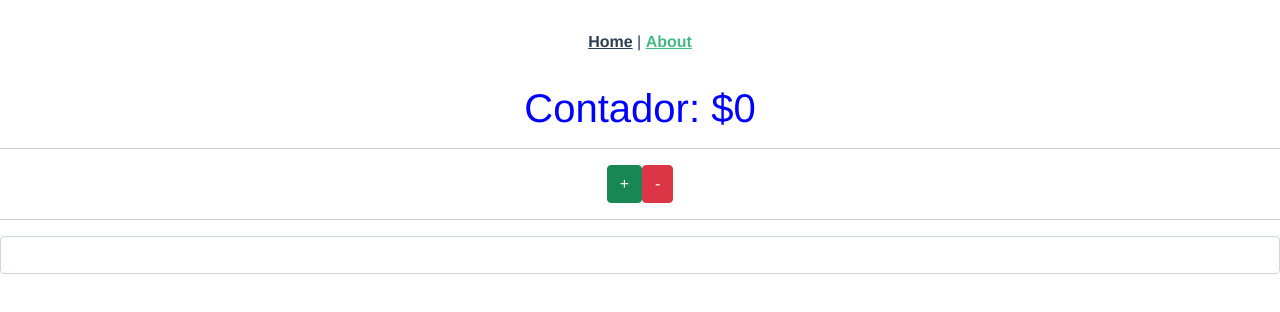
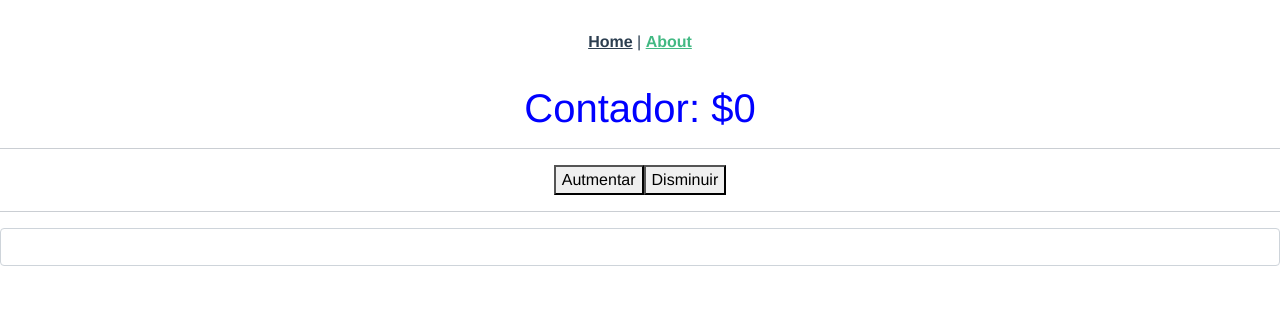
Before and after one commit to EluBeto/PiquiNet-Cursos, a Vue app in the folder VUE/Composition API/composition/: page /about in a window 1280 px wide. Shown: the top 312 px of the page. Built offline with nearby package versions, Linux system fonts and the light colour scheme.

Commit message:
Emit - components

```diff
--- /dev/null
+++ b/VUE/Composition API/composition/src/components/Btn.vue
@@ -0,0 +1,16 @@
+<template>
+  <!-- <button @click="$emit('accion')">{{ textoBoton }}</button> -->
+  <button @click="$emit('accion')">{{ textoBoton }}</button>
+</template>
+
+<script>
+export default {
+    props: ['textoBoton'],
+    setup(props, context) {
+        const accionHijo = () => {
+            context.emit('accion')
+        }
+        return { accionHijo }
+    }
+}
+</script>
--- a/VUE/Composition API/composition/src/views/About.vue
+++ b/VUE/Composition API/composition/src/views/About.vue
@@ -4,11 +4,20 @@
     <!-- <h1 :style="{'color' : cambiaColor}">Contador: {{ contador }}</h1> -->
   </div>
   <hr>
-  <button class="btn btn-success" @click="aumentar" >+</button>
-  <button
-  class="btn btn-danger"
-   @click="disminuir"
-  >-</button>
+    <!-- <button
+        class="btn btn-success"
+        @click="aumentar"
+    >
+      +
+    </button>
+    <button
+      class="btn btn-danger"
+      @click="disminuir"
+    >
+      -
+    </button> -->
+    <Btn :textoBoton="'Autmentar'" @accion="aumentar"/>
+    <Btn :textoBoton="'Disminuir'" @accion="disminuir" />
   <hr>
   <input type="text" class="form-control" v-model="texto">
   <p>{{texto}}</p>
@@ -16,9 +25,11 @@
 <script>
 import { computed, ref } from 'vue'
 import Titulo from '../components/Titulo'
+import Btn from '../components/Btn'
 export default {
   components: {
-    Titulo
+    Titulo,
+    Btn
   },
   setup() {
     const contador = ref(0)
```
